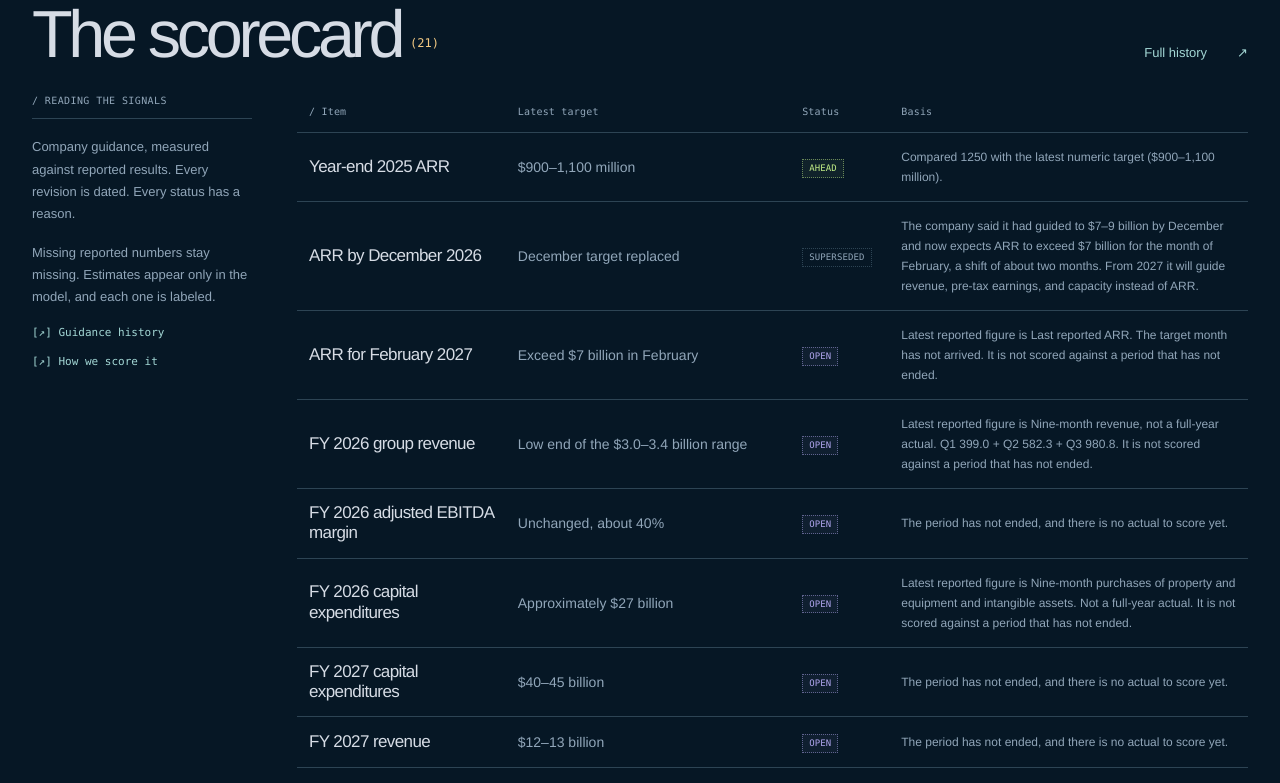
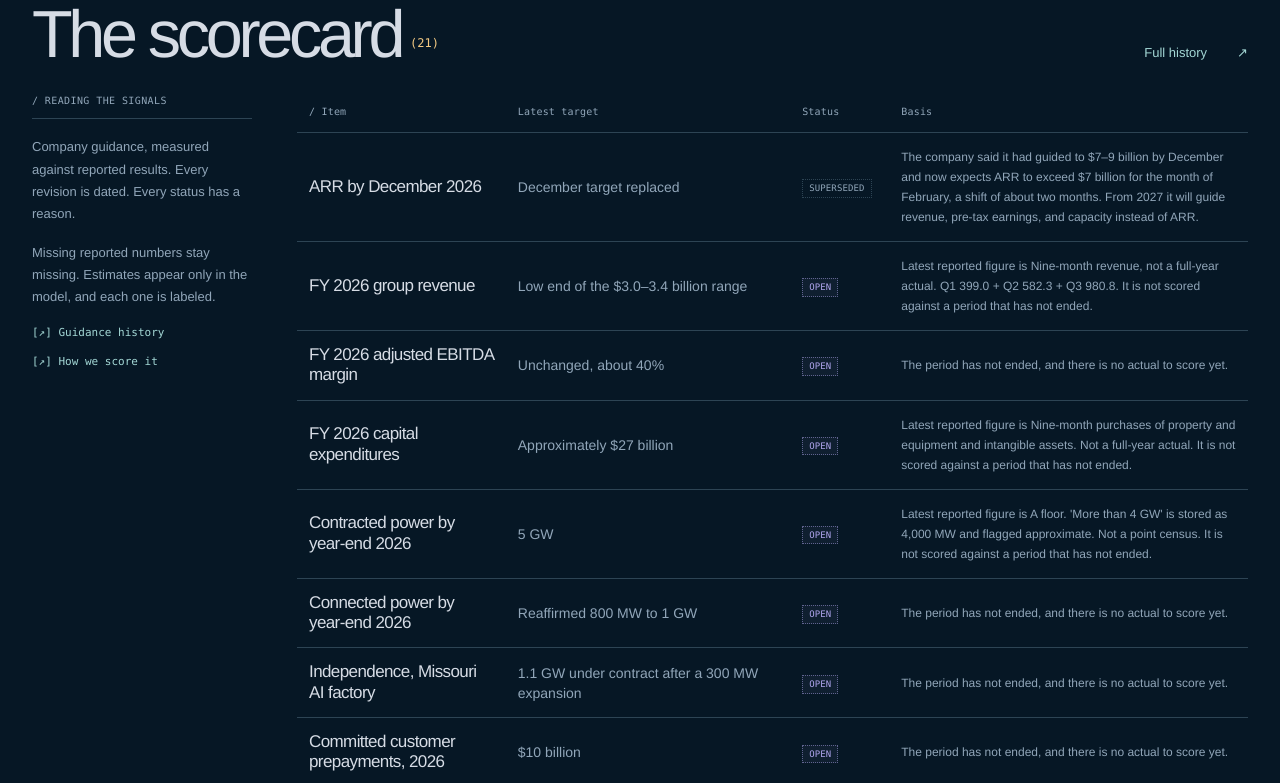
Before and after one commit to dfurry-boilermaker/nbismodel, a Next.js app: page / in a window 1280 px wide. Shown: the part 1280-2063 px from the top of the page. Built offline with nearby package versions, Linux system fonts and the light colour scheme.

Commit message:
Keep guidance wording, ordering and validation consistent across site

```diff
--- a/app/page.tsx
+++ b/app/page.tsx
@@ -5,7 +5,7 @@ import { VolModel } from "@/components/vol-model";
 import { Orbit, PixelWord, ResearchArt } from "@/components/research-art";
 import { centers, feeds, financials, guidance, quotes } from "@/lib/load";
 import { MODEL_VERSION, REFERENCE_CLOSE, allCases, headlineValue, weightedValue } from "@/lib/dcf";
-import { scoreGuidance, STATUS_TONE } from "@/lib/guidance";
+import { scoreGuidance, STATUS_TONE, groupGuidance, guidanceStatusLabel } from "@/lib/guidance";
 
 function dollars(value: number): string {
   const sign = value < 0 ? "-" : "";
@@ -15,7 +15,7 @@ function dollars(value: number): string {
 export default function HomePage() {
   const cases = allCases();
   const weighted = weightedValue(cases);
-  const scored = guidance.items.map((item) => ({ item, score: scoreGuidance(item, guidance.asOf) }));
+  const scored = groupGuidance(guidance.items, guidance.asOf).flatMap(group => group.items.map((item) => ({ item, score: scoreGuidance(item, guidance.asOf) })));
   return (
     <div className="home">
       <section className="hero" aria-labelledby="overview-title">
@@ -87,7 +87,7 @@ export default function HomePage() {
               <thead><tr>{["Item", "Latest target", "Status", "Basis"].map((heading) => <th scope="col" key={heading} className="px-3">{heading}</th>)}</tr></thead>
               <tbody>{scored.map(({ item, score }) => <tr key={item.id} className="border-b border-line">
                 <td className="px-3">{item.title}</td><td className="px-3 text-muted">{item.revisions.at(-1)?.label}</td>
-                <td className="px-3"><Badge tone={STATUS_TONE[score.status]}>{score.status}</Badge></td><td className="px-3 text-xs leading-5 text-muted">{score.basis}</td>
+                <td className="px-3"><Badge tone={STATUS_TONE[score.status]}>{guidanceStatusLabel(score.status)}</Badge></td><td className="px-3 text-xs leading-5 text-muted">{score.basis}</td>
               </tr>)}</tbody>
             </table>
           </div>
```
